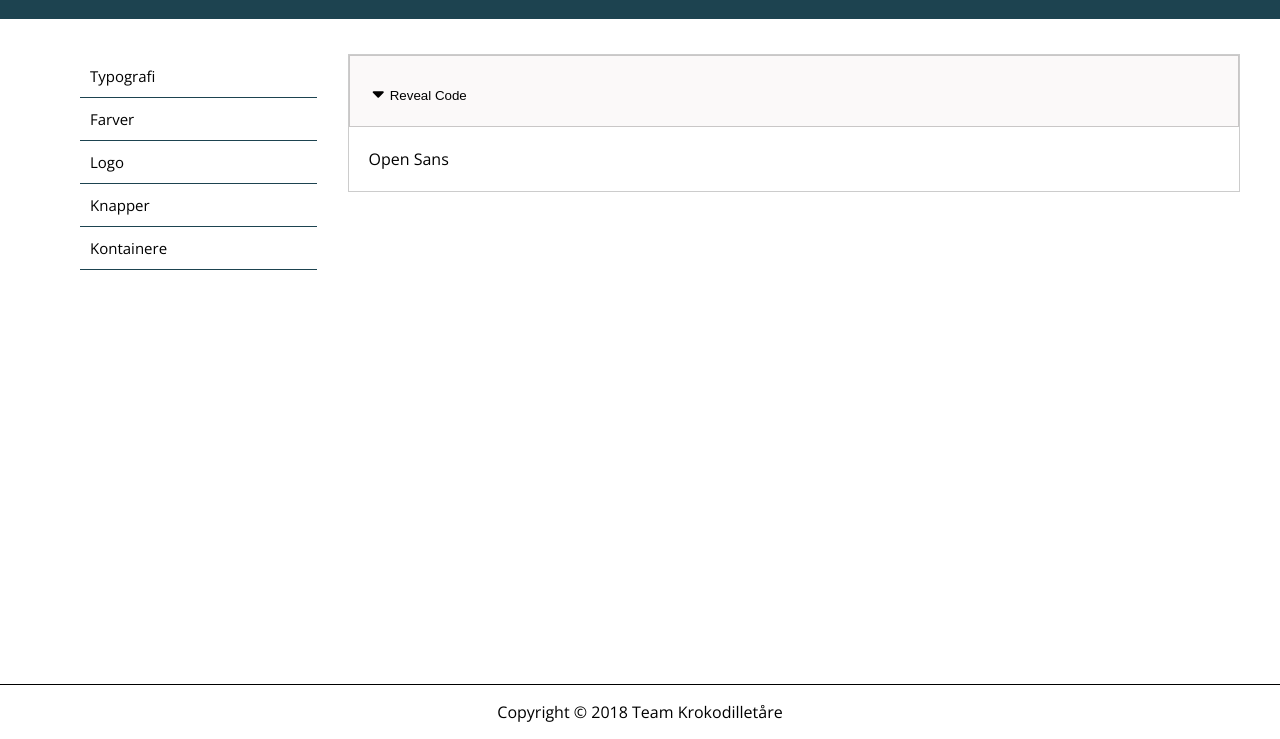
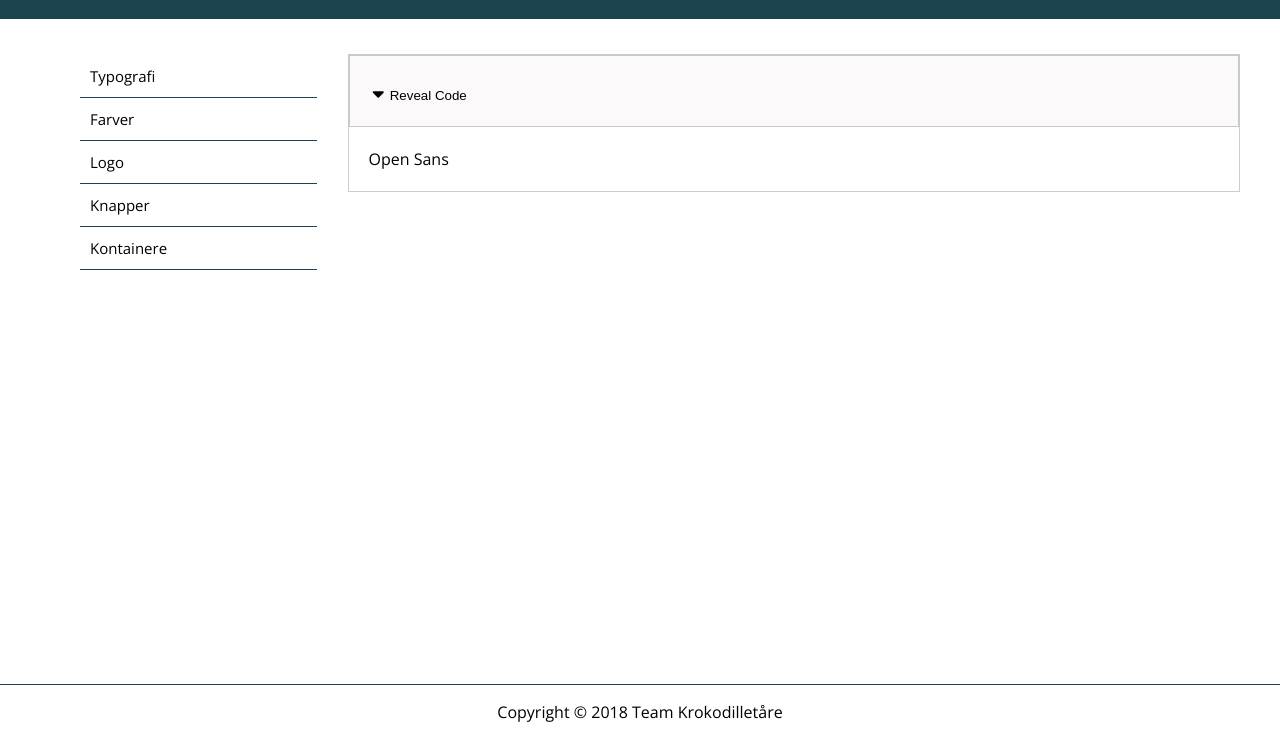
Before and after one commit to Frdez/ESPORT-Styleguide, a plain HTML site: page index.html in a window 1280 px wide. Shown: the part 61-800 px from the top of the page. Drawn offline with nearby package versions, Linux system fonts and the light colour scheme.

Commit message:
changed border on footer

```diff
--- a/assets/css/style.css
+++ b/assets/css/style.css
@@ -123,7 +123,7 @@ footer {
   position: absolute;
   bottom: 0;
   width: 100%;
-  border-top: solid 0.5px black;
+  border-top: solid 1px #1D4350;
 }
 
 footer p {
```
